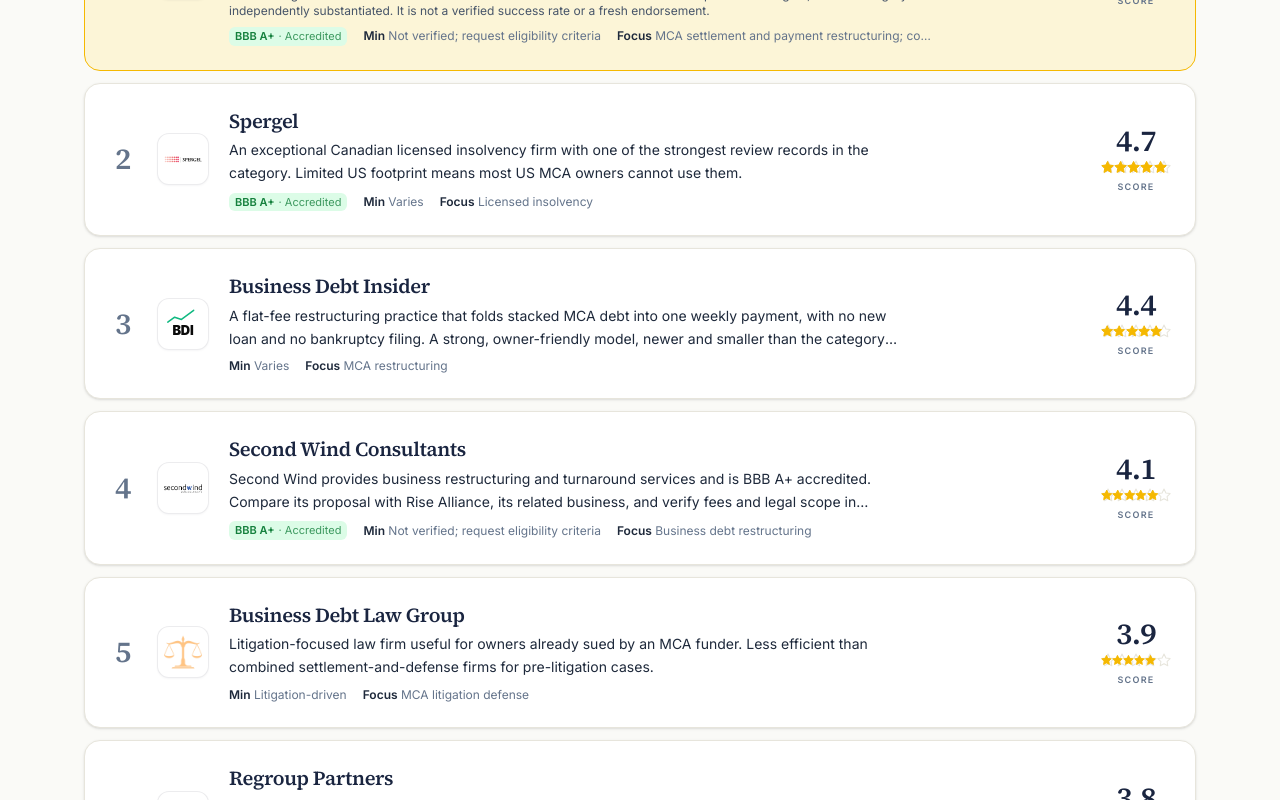
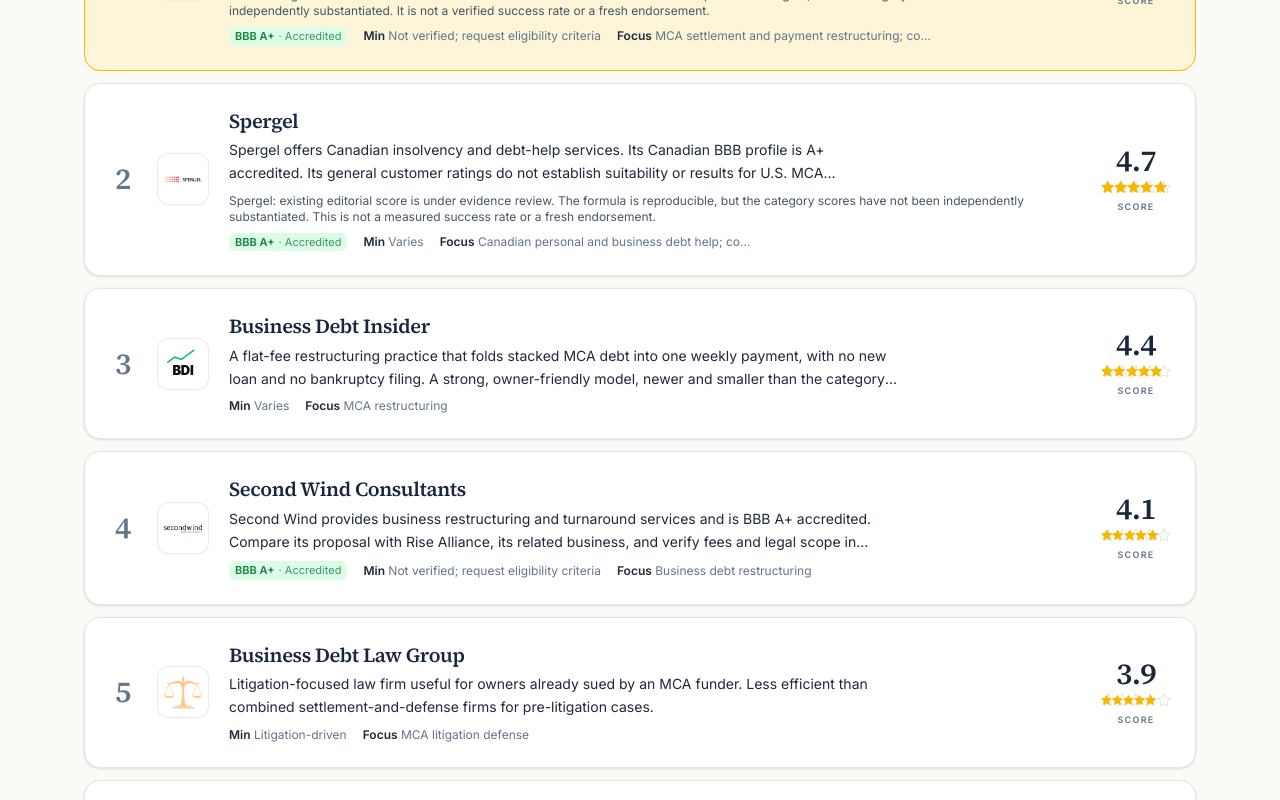
Before and after one commit to barcoastal/bestmca-, a Next.js app: page / in a window 1280 px wide. Shown: the part 1380-2180 px from the top of the page. Built offline with nearby package versions, Linux system fonts and the light colour scheme.

Commit message:
Audit Corporate Turnaround and Spergel review evidence

```diff
--- a/src/app/reviews/[slug]/page.tsx
+++ b/src/app/reviews/[slug]/page.tsx
@@ -62,7 +62,9 @@
     };
   }
 
-  const title = `${review.name} Reviews (2026): ${review.score.toFixed(1)}/5 Rating, Complaints & BBB`;
+  const title = review.ratingNote
+    ? `${review.name} Reviews (2026): Services, Complaints & BBB`
+    : `${review.name} Reviews (2026): ${review.score.toFixed(1)}/5 Rating, Complaints & BBB`;
   const description = review.oneLineVerdict;
   return {
     title,
--- a/src/data/reviews.ts
+++ b/src/data/reviews.ts
@@ -204,29 +204,30 @@
 ],
 },
   {
-    updatedAt: "2026-09-11",
+    updatedAt: "2026-09-12",
     slug: "spergel",
     name: "Spergel",
     shortName: "Spergel",
     oneLineVerdict:
-      "An exceptional Canadian licensed insolvency firm with one of the strongest review records in the category. Limited US footprint means most US MCA owners cannot use them.",
-    founded: "1989",
+      "Spergel offers Canadian insolvency and debt-help services. Its Canadian BBB profile is A+ accredited. Its general customer ratings do not establish suitability or results for U.S. MCA settlement; confirm jurisdiction and service scope.",
+    founded: "1985 (BBB business-start record)",
     hq: "Toronto, Ontario (Canada)",
     minDebt: "Varies",
     specialties:
-      "Licensed insolvency, consumer proposals, corporate restructuring (Canada)",
-    bbb: "Not applicable in same form (Canadian)",
-    trustpilot: "4.9 across 2,590+ reviews",
+      "Canadian personal and business debt help; company-described Licensed Insolvency Trustee services",
+    bbb: "A+ rated; accredited in Canada (checked September 12, 2026)",
+    trustpilot: "4.9 from 2,599 reviews (checked September 12, 2026)",
     websiteLabel: "spergel.ca",
     firmWebsite: "https://www.spergel.ca",
     recommendedFor:
-      "Canadian businesses dealing with creditor distress, including MCA-style products marketed in Canada.",
+      "Canadian business owners comparing personal and corporate debt options with a qualified professional.",
     bestFor: [
-      "Canadian small and mid-market businesses",
-      "Licensed insolvency proceedings under Canadian law",
+  "Canadian owners seeking advice on business and personal liabilities",
+  "Owners who confirm the named trustee and applicable jurisdiction"
 ],
     notIdealFor: [
-      "US-based businesses with MCA exposure (Spergel does not operate as a US MCA settlement firm)",
+  "U.S. MCA cases without confirmed jurisdictional coverage",
+  "Owners treating a general review score as evidence of MCA settlement performance"
 ],
     ratings: {
       transparency: 5,
@@ -236,69 +237,72 @@
       litigation: 4,
     },
     pros: [
-      "Exceptional public review record: 4.9 stars across 2,590+ Trustpilot reviews",
-      "Long-tenured Canadian insolvency firm (since 1989)",
-      "Licensed trustees on staff, federally regulated",
-      "Has helped 100,000+ Canadians become debt-free",
+  "BBB Canada lists an A+ accredited business profile",
+  "Company publishes named trustee profiles",
+  "Public Trustpilot record offers a separate source of customer opinions"
 ],
     cons: [
-      "US footprint for MCA settlement is effectively non-existent",
-      "Different legal system means most US owners cannot use the firm at all",
+  "No U.S. MCA service scope verified in this update",
+  "General debt-help reviews do not isolate MCA outcomes",
+  "No case-specific fee or eligibility assessment performed"
 ],
     verdict:
-      "Spergel ranks here because owners searching for MCA help often surface the brand. To be clear: if you are a US business with MCA debt, Spergel is not the firm you are looking for. They are an exceptional Canadian insolvency practice with one of the strongest public review records in the broader debt-relief category, and that is the lane to use them in.",
+      "Spergel is presented in company materials as a Canadian insolvency practice. Its BBB record and customer-review profile are relevant checks, but they do not validate the category scores in our U.S.-focused comparison. Canadian and U.S. services should not be treated as interchangeable. Confirm professional credentials and jurisdiction directly before relying on a proposal.",
     pricing:
-      "Set by Canadian licensed insolvency rules and firm policy. Not applicable to US MCA cases.",
+      "We did not verify a case-specific quotation. Ask which procedure is proposed, how all fees are calculated and who is responsible for them. Do not apply Canadian consumer-insolvency pricing assumptions to a corporate or U.S. MCA case.",
     process:
-      "Canadian-statute driven. Intake, assessment, proposal or licensed insolvency proceeding. Not applicable to the US MCA context.",
-    publicQuotes: [
+      "The company describes a consultation covering the owner’s personal and business liabilities and possible Canadian debt options. This update did not verify eligibility for any individual case or a U.S. MCA settlement process.",
+    publicQuotes: [],
+    concerns: [],
+  sourcesCheckedAt: "2026-09-12",
+ratingNote: "Spergel: existing editorial score is under evidence review. The formula is reproducible, but the category scores have not been independently substantiated. This is not a measured success rate or a fresh endorsement.",
+sources: [
   {
-        quote:
-          "Outstanding customer service. Truly compassionate and caring team that's always available when needed.",
-        source: "Trustpilot",
-        rating: 5,
-        attribution: "Trustpilot review summary, 2,500+ reviews aggregated",
+    "label": "Spergel business and self-employed services",
+    "url": "https://www.spergel.ca/business-and-self-employed/",
+    "note": "Company materials distinguish personal liabilities and incorporated-business needs. These descriptions do not establish U.S. MCA coverage."
   },
   {
-        quote:
-          "Professional and knowledgeable team that explained every step of the process clearly with a respectful, non-judgmental approach.",
-        source: "Trustpilot",
-        rating: 5,
+    "label": "Spergel named team profiles",
+    "url": "https://www.spergel.ca/about-us/meet-the-team/",
+    "note": "Company lists named Licensed Insolvency Trustees. This update did not independently verify each individual’s current licence in the government register."
   },
-    ],
-    concerns: [
   {
-        quote:
-          "Brand surfaces for US searches but the firm is not set up to handle US merchant cash advance settlement.",
-        source: "Site geography and service descriptions",
+    "label": "BBB Canada profile",
+    "url": "https://www.bbb.org/ca/on/north-york/profile/bankruptcy-counseling/msi-spergel-inc-0107-1136552",
+    "note": "Checked September 12, 2026: A+ accredited; accreditation May 27, 2021; business start June 25, 1985. This corrects the prior claim that BBB was not applicable."
   },
+  {
+    "label": "Trustpilot profile",
+    "url": "https://www.trustpilot.com/review/spergel.ca",
+    "note": "Checked September 12, 2026: displayed score 4.9 from 2,599 reviews. It is separate from our editorial score and does not isolate MCA-specific outcomes."
+  }
 ],
 },
   {
-    updatedAt: "2026-09-11",
+    updatedAt: "2026-09-12",
     slug: "corporate-turnaround",
     name: "Corporate Turnaround",
     shortName: "Corporate Turnaround",
     oneLineVerdict:
-      "Long pedigree in turnaround consulting, but recurring BBB complaints about deceptive billing and undelivered creditor contact pull this firm down significantly.",
+      "Corporate Turnaround offers commercial debt negotiation. Its BBB profile is A rated and not accredited. Review the documented billing disputes and business responses, and obtain written fees and creditor-contact commitments.",
     founded: "1998",
     hq: "Paramus, New Jersey",
-    minDebt: "$100,000+",
+    minDebt: "Not verified; request eligibility criteria",
     specialties: "Turnaround management, creditor negotiation, MCA workouts",
-    bbb: "Accredited, with active complaints",
-    trustpilot: "Birdeye 4.1 across 220 reviews; mixed BBB feedback",
+    bbb: "A rated; not accredited (checked September 12, 2026)",
+    trustpilot: "No current Trustpilot aggregate verified in this update",
     websiteLabel: "corporateturnaround.com",
     firmWebsite: "https://www.corporateturnaround.com",
     recommendedFor:
-      "Owners who want a long-tenured firm and are prepared to validate fee disclosures and creditor contact in writing throughout the engagement.",
+      "Business owners comparing proposals covering multiple types of commercial debt.",
     bestFor: [
-      "Multi-creditor workouts beyond just MCA",
-      "Owners who want a senior consultant they can call directly",
+  "Businesses seeking a proposal for vendor, loan or other commercial debts",
+  "Owners able to compare written costs and service scope"
 ],
     notIdealFor: [
-      "Owners who want a digital-first, dashboard-driven experience",
-      "Pure MCA cases where speed matters more than full turnaround scope",
-      "Owners without time or capacity to police fee disclosures",
+  "Owners seeking guaranteed creditor acceptance",
+  "Owners who have not confirmed representation for active litigation"
 ],
     ratings: {
       transparency: 3,
@@ -308,44 +312,41 @@
       litigation: 3.5,
     },
     pros: [
-      "Decades-long operating history (since 1998)",
-      "Broad turnaround capability beyond MCA",
-      "220+ Birdeye reviews at 4.1 average",
+  "BBB lists a business start in 1998",
+  "Company describes negotiation for several types of commercial debt",
+  "Public complaint responses can be reviewed before engagement"
 ],
     cons: [
-      "BBB complaints alleging deceptive and exploitative billing practices",
-      "Reports of fees added without clear upfront explanation",
-      "Documented complaints about claimed creditor contact that was never made",
-      "Reporting and client portal feel dated",
+  "Not BBB accredited",
+  "Public billing and service disputes require careful reading",
+  "No complete current fee schedule or standard implementation time independently verified"
 ],
     verdict:
-      "If you have a complex business in distress with MCA as one of several creditor issues, Corporate Turnaround can sit at the table. The recurring concerns in BBB complaints around fee transparency and unverified creditor contact are real, however, and owners who proceed should document every fee and verify creditor contact independently throughout the engagement.",
+      "Corporate Turnaround has an identifiable operating history. Its company materials describe negotiating business debts within a monthly budget. Public complaints raise issues to investigate, but their allegations are not adjudicated findings. Our prior $100,000 minimum, standard fee-model description and claims about slow implementation were not adequately sourced and have been removed.",
     pricing:
-      "Engagements often run on a hybrid retainer plus performance model. BBB complaints suggest fees are not always clearly explained upfront. Owners should request a written fee schedule before signing and verify creditor contact in writing at each milestone.",
+      "We did not verify a complete current fee schedule or signed client agreement. Ask for all fees, their triggers and cancellation terms, including charges if a creditor is paid through another route. Individual complaint allegations are not a universal fee schedule.",
     process:
-      "Senior consultant assessment, multi-week diagnostic, written turnaround plan, implementation. Slower than dedicated MCA firms by design.",
-    publicQuotes: [
+      "The company describes assessing the available monthly budget and negotiating with creditors. Confirm the named contact, covered creditors, reporting frequency and legal scope. We have not verified a standard onboarding duration.",
+    publicQuotes: [],
+    concerns: [],
+  sourcesCheckedAt: "2026-09-12",
+ratingNote: "Corporate Turnaround: existing editorial score is under evidence review. The formula is reproducible, but the category scores have not been independently substantiated. This is not a measured success rate or a fresh endorsement.",
+sources: [
   {
-        quote:
-          "Exceptional customer service played a pivotal role in successfully turning around our business.",
-        source: "Birdeye",
-        rating: 5,
-        attribution: "Birdeye review aggregate (220 reviews, 4.1 average)",
+    "label": "Corporate Turnaround service overview",
+    "url": "https://www.corporateturnaround.com/",
+    "note": "Company describes budget-based negotiation involving vendors, credit cards, leases and loans. These are service claims, not independently audited outcomes."
   },
   {
-        quote:
-          "After months of paying, when I contacted creditors directly they said there was no contact from Corporate Turnaround and the records I was sent were fake.",
-        source: "BBB Complaint",
-        rating: 1,
-        attribution: "BBB complaint record (unresolved)",
+    "label": "BBB business profile",
+    "url": "https://www.bbb.org/us/nj/paramus/profile/debt-relief-services/corporate-turnaround-0221-12001541",
+    "note": "Checked September 12, 2026: A rated, not accredited; business start March 1, 1998. BBB identifies Commercial Credit Counseling Services, Inc. as an alternate name."
   },
-    ],
-    concerns: [
   {
-        quote:
-          "Multiple BBB complaints alleging deceptive billing and that promised creditor contact never occurred. Documentation provided to clients was alleged to be fabricated in at least one complaint.",
-        source: "BBB business profile complaints",
-      },
+    "label": "BBB complaint record and responses",
+    "url": "https://www.bbb.org/us/nj/paramus/profile/debt-relief-services/corporate-turnaround-0221-12001541/complaints",
+    "note": "Checked September 12, 2026: 13 complaints in three years; 2 closed in twelve months. A May 7, 2025 complaint disputes fees following garnishment. The company disputed the amount and reported continued communication; the consumer rejected its response. BBB marks it Answered. Allegations and responses are not court findings, and counts do not establish a failure rate."
+  }
 ],
 },
   {
--- a/validation/check-recovery.cjs
+++ b/validation/check-recovery.cjs
@@ -28,3 +28,14 @@
 for(const unsupported of ['Verified Client Reviews','Documented Outcomes','We confirmed the disclosure pattern','Most cases reach a stabilized payment posture','No upfront retainer','24 to 48'])assert(!coastal.includes(unsupported),unsupported);
 assert(!home.includes('420+'));assert(!home.includes('value=\"In-house attorneys\"'));
 console.log('PASS: Coastal evidence caveat, current sources, unsupported testimonials removed, rating rich-result markup withheld.');
+
+for(const slug of ['corporate-turnaround','spergel']) {
+ const r=REVIEWS.find(r=>r.slug===slug);assert(r.ratingNote);assert(r.sources.length>=3);assert.equal(r.publicQuotes.length,0);
+ for(const route of ['reviews','legit']) {
+ const html=fs.readFileSync(`.next/server/app/${route}/${slug}.html`,'utf8');
+ assert(html.includes(r.ratingNote));assert(html.includes('Sources checked'));assert(html.includes('2026-09-12'));
+ assert(html.includes(`rel="canonical" href="https://www.mcasettlementreviews.com/${route}/${slug}"`));assert(!html.includes('content="noindex'));
+ assert(!html.includes('has limited public review footprint'));
+ }
+}
+console.log('PASS: Corporate Turnaround and Spergel source notes, evidence-review notices and preserved review/legitimacy URLs.');
```
Also changed, not shown: src/app/legit/[slug]/page.tsx (+7 -2 lines), src/data/bbb.ts (+6 -23 lines), src/lib/faq.ts (+7 -0 lines), 1 other file (tests, documents, lock files or other folders). Lines whose indentation alone changed are shown as unchanged.
